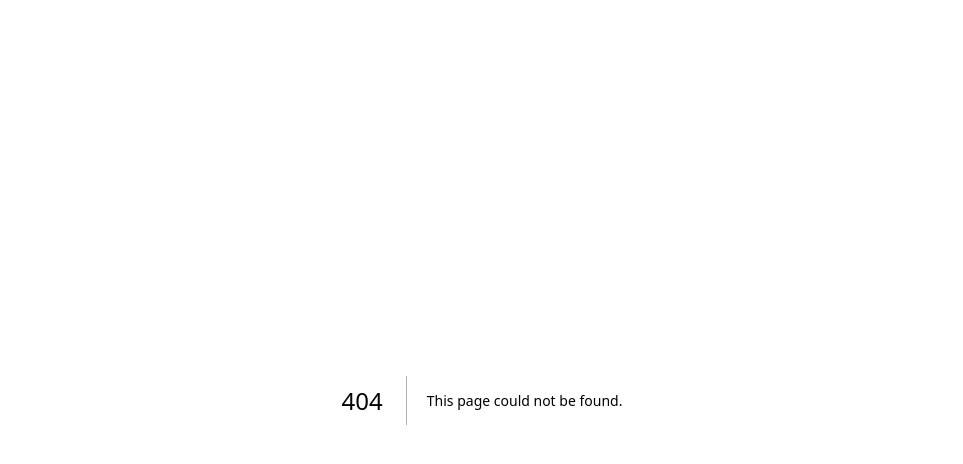
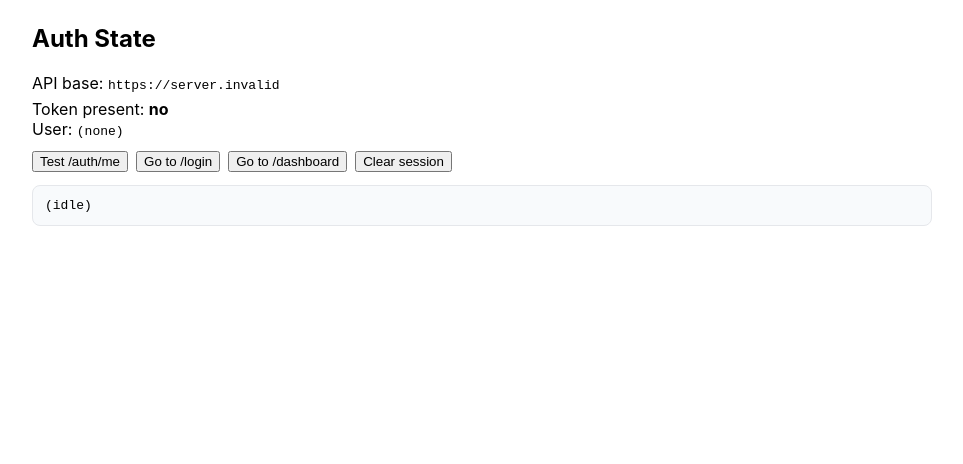
Before and after one commit to enrich-t/enrich_app, a Next.js app: page /auth-state in a window 1280 px wide. Before the commit this address had no page. Shown: the top 464 px of the page, without its empty margins (158-1121 px from the left). Built offline with nearby package versions, Linux system fonts and the light colour scheme; no server answers.

Commit message:
chore: add /auth-state page to inspect token and test /auth/me

```diff
--- /dev/null
+++ b/src/app/auth-state/page.tsx
@@ -0,0 +1,60 @@
+"use client";
+import { useEffect, useMemo, useState } from "react";
+
+export default function AuthState() {
+  const base = useMemo(() => (process.env.NEXT_PUBLIC_API_BASE_URL || "https://enrich-backend-new.onrender.com").replace(/\/$/, ""), []);
+  const [token, setToken] = useState<string | null>(null);
+  const [user, setUser] = useState<any>(null);
+  const [out, setOut] = useState<string>("(idle)");
+
+  useEffect(() => {
+    try {
+      setToken(localStorage.getItem("enrich_access"));
+      const u = localStorage.getItem("enrich_user");
+      setUser(u ? JSON.parse(u) : null);
+    } catch {}
+  }, []);
+
+  async function testMe() {
+    setOut("Testing /auth/me…");
+    try {
+      const res = await fetch(`${base}/auth/me`, {
+        headers: token ? { Authorization: `Bearer ${token}` } : {},
+      });
+      const text = await res.text();
+      setOut(`GET /auth/me → ${res.status} ${res.ok ? "OK" : "ERR"}\n` + text);
+    } catch (e: any) {
+      setOut(`Network error: ${e?.message || e}`);
+    }
+  }
+
+  function clearSession() {
+    try {
+      localStorage.removeItem("enrich_access");
+      localStorage.removeItem("enrich_user");
+    } catch {}
+    setToken(null);
+    setUser(null);
+    setOut("(cleared)");
+  }
+
+  return (
+    <div style={{ fontFamily: "Inter, system-ui, Arial", maxWidth: 900, margin: "24px auto", padding: "0 16px" }}>
+      <h2>Auth State</h2>
+      <div style={{ marginBottom: 6 }}>API base: <code>{base}</code></div>
+      <div style={{ marginBottom: 12 }}>
+        <div>Token present: <strong>{token ? "yes" : "no"}</strong></div>
+        <div>User: <code>{user ? JSON.stringify(user) : "(none)"}</code></div>
+      </div>
+      <div style={{ display: "flex", gap: 8, flexWrap: "wrap", marginBottom: 12 }}>
+        <button onClick={testMe}>Test /auth/me</button>
+        <button onClick={() => (window.location.href = "/login")}>Go to /login</button>
+        <button onClick={() => (window.location.href = "/dashboard")}>Go to /dashboard</button>
+        <button onClick={clearSession}>Clear session</button>
+      </div>
+      <pre style={{ whiteSpace: "pre-wrap", background: "#f8fafc", padding: 12, border: "1px solid #e5e7eb", borderRadius: 8 }}>
+        {out}
+      </pre>
+    </div>
+  );
+}
```
